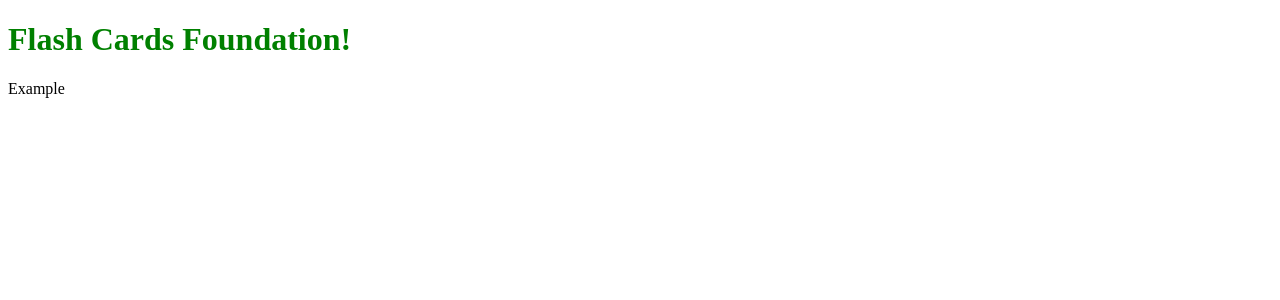
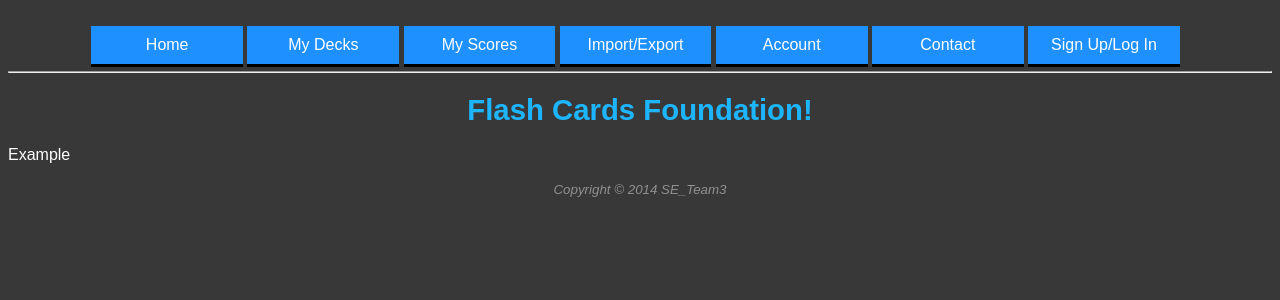
Before and after one commit to latreides/SE_Team3, a Django app: page / in a window 1280 px wide. Shown: the top 300 px of the page. Run offline with Django 3.2, Linux system fonts and the light colour scheme.

Commit message:
added navbar, copyright, and color schemes

```diff
--- a/flashcards/static/css/base.css
+++ b/flashcards/static/css/base.css
@@ -1,4 +1,103 @@
-h1
+h1, h2, h3	{
+  color: #1EB5FF;
+  font-family: "Microsoft-Sans-Serif", sans-serif;
+
+}
+
+h1{	/*Main title/header of current page*/
+  font-size: 22pt;
+  text-align: center;
+  font-weight: heavy;
+}
+
+h2{	/*Secondary title/section header*/
+  font-size: 18pt;
+  text-align: left;
+  font-weight: normal;
+  text-decoration: underline;
+}
+
+h3{ /* sub section */
+  font-size: 16pt;
+  text-align: left;
+  font-weight: normal;
+  text-decoration: underline;
+}
+
+h4 {	/*Copyright statement*/
+  font-size: 10pt;
+  text-align: center;
+  font-weight: normal;
+  color: #909090;
+  font-style: italic;
+  font-family: Microsoft-Sans-Serif, sans-serif;
+}
+
+body {
+	background-color: #383838;
+	font-family: Microsoft-Sans-Serif, sans-serif;
+	color: white;
+}
+
+nav body { /*reset styles*/
+  width: 100%;
+  margin-top: 0;
+  margin-bottom: 0;
+  margin-right: 0;
+  margin-left: 0;
+}
+
+nav {
+  float: left;
+  width: 100%; /*nav bar width = body width */
+  max-width: 100%;
+  margin: 0 0;
+  overflow: hidden;
+  display: inline-block;
+  text-align: center;
+}
+
+nav ul {
+  font-size: 100%; /* links width = nav bar length */
+  font-family: Microsoft-Sans-Serif, sans-serif;
+  list-style: none;
+  margin: 0 0;
+  padding: 0px;
+}
+
+nav ul li {
+  width: 12%; /* width of each nav block */
+  display: inline-block; /* keep horizontal */
+  overflow: hidden; /* if window is small, cut off overflow text */
+}
+
+nav ul li a {
+  text-align: center;
+  text-decoration: none;
+  padding: 10px 0;
+  display: block;
+  width: 100%;
+  border-bottom-style: solid;
+  border-bottom-width: medium;
+  border-bottom-color: black;
+  background: #1E90FF;
+  box-shadow: 0 1px 1px black;
+}
+
+nav ul li a:hover {
+  background-color: #1EB5FF;
+  color: white;
+}
+
+nav ul li a:link {
+  color: white;
+}
+
+nav ul li a:visited {
+  color: white;
+}
+
+.hidden
 {
-    color: green;
+	display: none;
 }
--- a/flashcards/templates/base.html
+++ b/flashcards/templates/base.html
@@ -7,6 +7,7 @@
         <link rel="icon" type="image/png" href="{% static 'img/favicon.ico' %}" />
         {% block css %}
             <link rel="stylesheet" type="text/css" href="{% static 'css/base.css' %}" />
+
         {% endblock %}
         {% block javascript %}
         {% endblock %}
@@ -14,11 +15,30 @@
         {% block extrahead %}{% endblock %}
     </head>
     <body>
+		{% block header %}
+		<nav>
+		 	<ul>
+				<li><a href="{% url 'landing_page' %}">Home</a></li>
+				<li><a href="{% url 'landing_page' %}">My Decks</a></li>
+				<li><a href="{% url 'landing_page' %}">My Scores</a></li>
+				<li><a href="{% url 'landing_page' %}">Import/Export</a></li>
+				<li><a href="{% url 'landing_page' %}">Account</a></li>
+				<li><a href="{% url 'landing_page' %}">Contact</a></li>
+				<li><a href="{% url 'landing_page' %}">Sign Up/Log In</a></li>
+		 	</ul>
+		</nav>
+		<hr>
+		{% endblock %}
+
         {% block body %}
             {% block content %}
             {% endblock %}
         {% endblock %}
+
         {% block footer %}
+			<p>
+				<h4>Copyright © 2014 SE_Team3</h4>
+			</p>
         {% endblock %}
     </body>
 </html>
```
